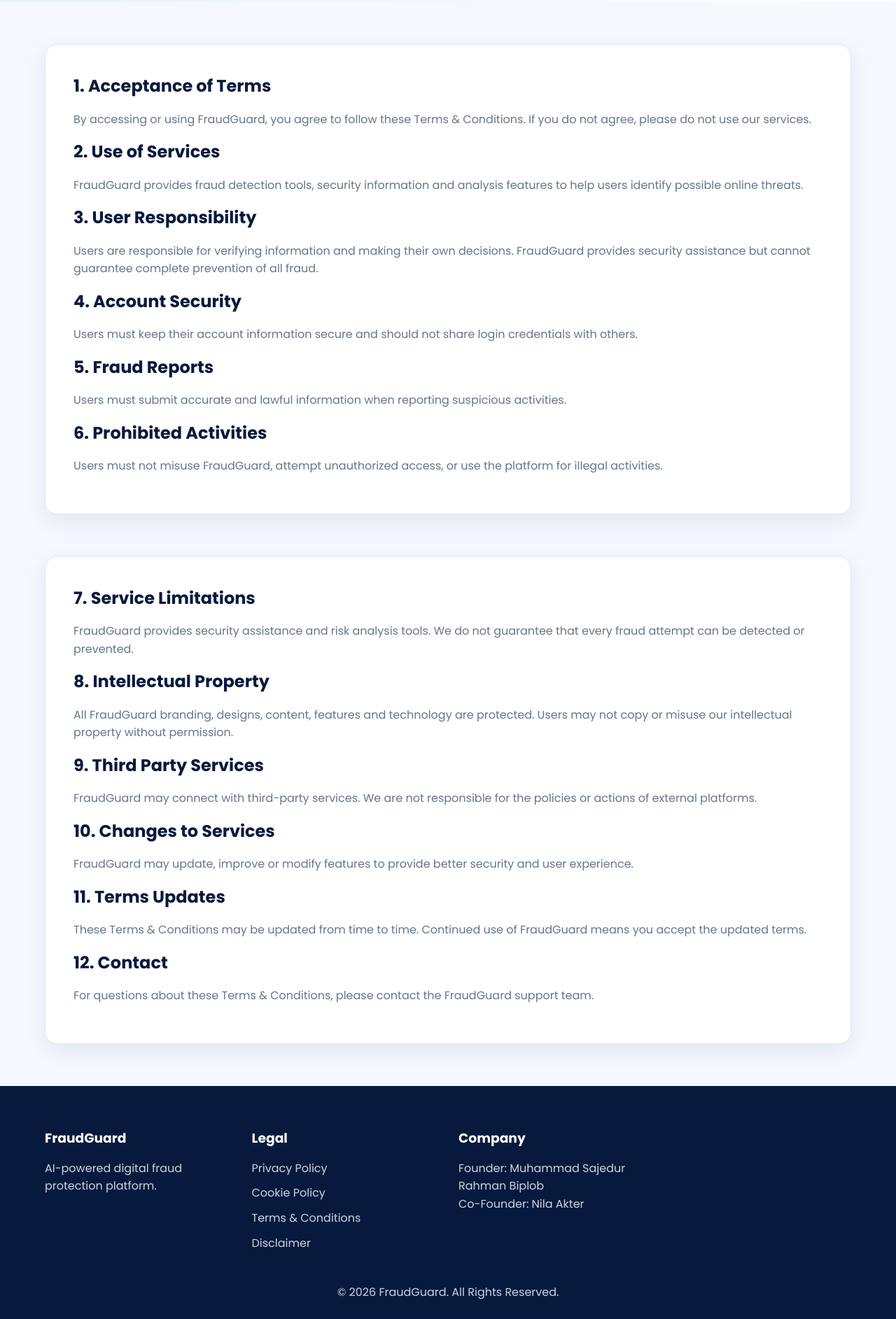
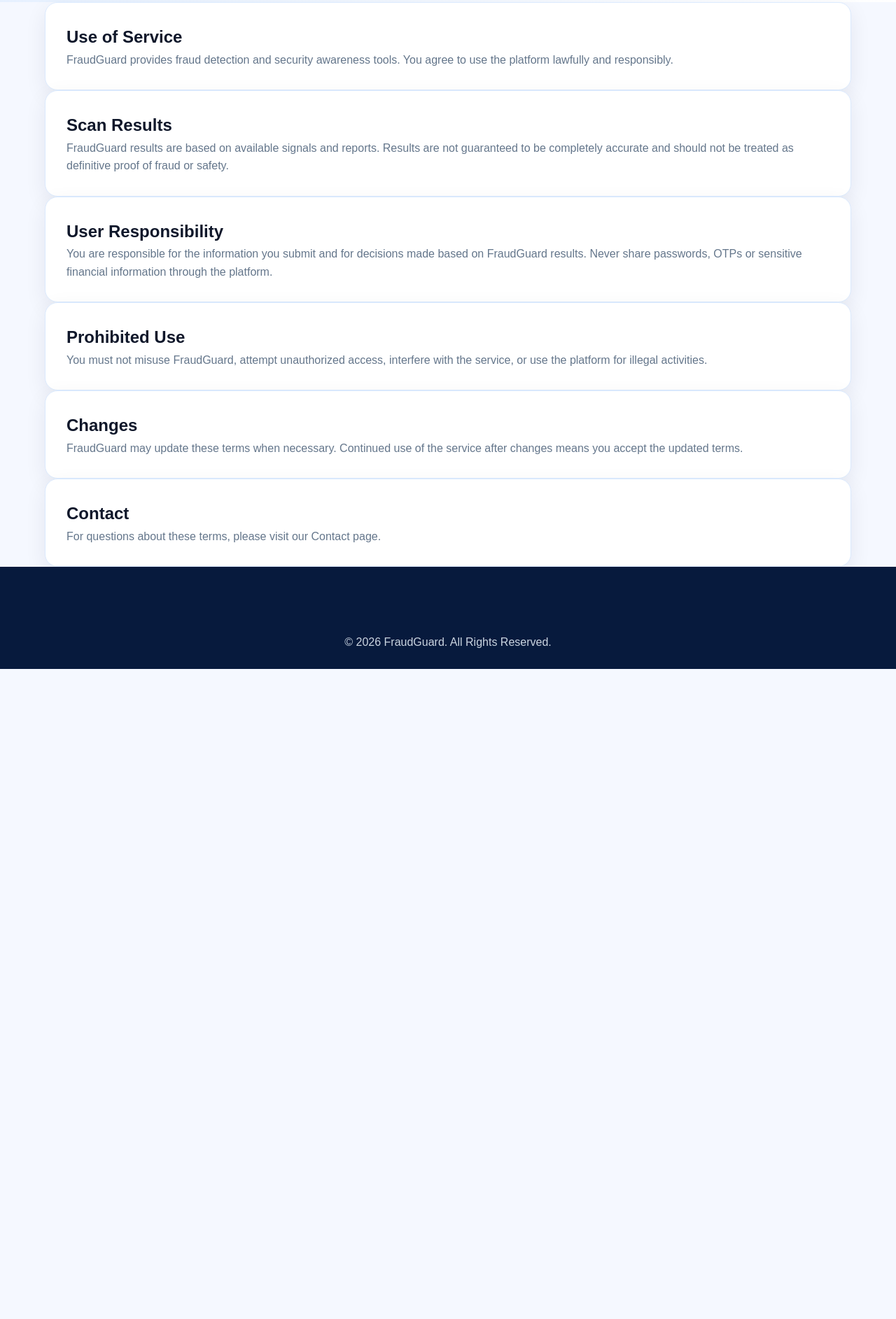
Before and after one commit to fruadguard/fruadguard, a plain HTML site: page terms.html in a window 1280 px wide. Shown: the part 392-2277 px from the top of the page at 70% size. After the commit the page ends 1348 px from the top, so only its background shows below. Drawn offline with Linux system fonts and the light colour scheme.

Commit message:
Update terms.html

```diff
--- a/terms.html
+++ b/terms.html
@@ -1,390 +1,162 @@
 <!DOCTYPE html>
-
 <html lang="en">
 
 <head>
 
 <meta charset="UTF-8">
 
-<meta name="viewport" content="width=device-width, initial-scale=1.0">
+<meta name="viewport"
+content="width=device-width, initial-scale=1.0">
 
-<title>Terms & Conditions - FraudGuard</title>
-
-<meta name="description" content="FraudGuard Terms and Conditions for using our platform and services.">
+<title>Terms & Conditions | FraudGuard</title>
 
 <link rel="stylesheet" href="style.css">
 
-<link href="https://fonts.googleapis.com/css2?family=Poppins:wght@400;500;600;700&display=swap" rel="stylesheet">
-
 </head>
 
-
 <body>
-
 
 <header class="navbar">
 
 <div class="container">
 
-
 <a href="index.html" class="logo">
 Fraud<span>Guard</span>
 </a>
 
-
-
 <ul class="nav-menu">
 
-
-<li>
-<a href="index.html">Home</a>
-</li>
-
-
-<li>
-<a href="features.html">Features</a>
-</li>
-
-
-<li>
-<a href="scanner.html">Scanner</a>
-</li>
-
-
-<li>
-<a href="report.html">Report</a>
-</li>
-
-
-<li>
-<a href="contact.html">Contact</a>
-</li>
-
+<li><a href="index.html">Home</a></li>
+<li><a href="features.html">Features</a></li>
+<li><a href="scanner.html">Scanner</a></li>
+<li><a href="report.html">Report</a></li>
+<li><a href="about.html">About</a></li>
+<li><a href="contact.html">Contact</a></li>
 
 </ul>
 
-
-
 <div class="nav-actions">
 
+<a href="login.html" class="nav-btn">Login</a>
 
-<a href="login.html" class="nav-btn">
-Login
-</a>
-
-
-<a href="register.html" class="nav-btn">
-Register
-</a>
-
+<a href="register.html" class="nav-btn">Register</a>
 
 </div>
-
 
 </div>
 
 </header>
 
 
-
-
 <section class="hero">
 
 <div class="container">
 
-
 <div class="hero-content">
 
-
 <h1>
-Terms &
-<span>Conditions</span>
+Terms <span>& Conditions</span>
 </h1>
 
+<p>
+Please read these terms before using FraudGuard.
+</p>
+
+</div>
+
+</div>
+
+</section>
+
+
+<section>
+
+<div class="container">
+
+<div class="card">
+
+<h2>Use of Service</h2>
 
 <p>
-Please read these terms before using FraudGuard services.
+FraudGuard provides fraud detection and security awareness tools. You agree to use the platform lawfully and responsibly.
 </p>
-
 
 </div>
 
 
-</div>
+<div class="card">
 
-</section>
-<section>
-
-<div class="container">
-
-
-<div class="policy-box">
-
-
-<h2>
-1. Acceptance of Terms
-</h2>
-
+<h2>Scan Results</h2>
 
 <p>
-By accessing or using FraudGuard, you agree to follow these Terms & Conditions. If you do not agree, please do not use our services.
+FraudGuard results are based on available signals and reports. Results are not guaranteed to be completely accurate and should not be treated as definitive proof of fraud or safety.
 </p>
-
-
-
-<h2>
-2. Use of Services
-</h2>
-
-
-<p>
-FraudGuard provides fraud detection tools, security information and analysis features to help users identify possible online threats.
-</p>
-
-
-
-<h2>
-3. User Responsibility
-</h2>
-
-
-<p>
-Users are responsible for verifying information and making their own decisions. FraudGuard provides security assistance but cannot guarantee complete prevention of all fraud.
-</p>
-
-
-
-<h2>
-4. Account Security
-</h2>
-
-
-<p>
-Users must keep their account information secure and should not share login credentials with others.
-</p>
-
-
-
-<h2>
-5. Fraud Reports
-</h2>
-
-
-<p>
-Users must submit accurate and lawful information when reporting suspicious activities.
-</p>
-
-
-
-<h2>
-6. Prohibited Activities
-</h2>
-
-
-<p>
-Users must not misuse FraudGuard, attempt unauthorized access, or use the platform for illegal activities.
-</p>
-
-
 
 </div>
 
 
-</div>
+<div class="card">
 
-</section>
-<section>
-
-<div class="container">
-
-
-<div class="policy-box">
-
-
-<h2>
-7. Service Limitations
-</h2>
-
+<h2>User Responsibility</h2>
 
 <p>
-FraudGuard provides security assistance and risk analysis tools. We do not guarantee that every fraud attempt can be detected or prevented.
+You are responsible for the information you submit and for decisions made based on FraudGuard results. Never share passwords, OTPs or sensitive financial information through the platform.
 </p>
-
-
-
-<h2>
-8. Intellectual Property
-</h2>
-
-
-<p>
-All FraudGuard branding, designs, content, features and technology are protected. Users may not copy or misuse our intellectual property without permission.
-</p>
-
-
-
-<h2>
-9. Third Party Services
-</h2>
-
-
-<p>
-FraudGuard may connect with third-party services. We are not responsible for the policies or actions of external platforms.
-</p>
-
-
-
-<h2>
-10. Changes to Services
-</h2>
-
-
-<p>
-FraudGuard may update, improve or modify features to provide better security and user experience.
-</p>
-
-
-
-<h2>
-11. Terms Updates
-</h2>
-
-
-<p>
-These Terms & Conditions may be updated from time to time. Continued use of FraudGuard means you accept the updated terms.
-</p>
-
-
-
-<h2>
-12. Contact
-</h2>
-
-
-<p>
-For questions about these Terms & Conditions, please contact the FraudGuard support team.
-</p>
-
-
 
 </div>
 
 
+<div class="card">
+
+<h2>Prohibited Use</h2>
+
+<p>
+You must not misuse FraudGuard, attempt unauthorized access, interfere with the service, or use the platform for illegal activities.
+</p>
+
+</div>
+
+
+<div class="card">
+
+<h2>Changes</h2>
+
+<p>
+FraudGuard may update these terms when necessary. Continued use of the service after changes means you accept the updated terms.
+</p>
+
+</div>
+
+
+<div class="card">
+
+<h2>Contact</h2>
+
+<p>
+For questions about these terms, please visit our
+<a href="contact.html">Contact page</a>.
+</p>
+
+</div>
+
 </div>
 
 </section>
+
+
 <footer class="footer">
 
 <div class="container">
 
-
-<div class="footer-box">
-
-
-<div>
-
-<h3>
-FraudGuard
-</h3>
-
-
-<p>
-AI-powered digital fraud protection platform.
+<p class="copyright">
+© 2026 FraudGuard. All Rights Reserved.
 </p>
-
-
-</div>
-
-
-
-
-<div>
-
-<h3>
-Legal
-</h3>
-
-
-<ul class="footer-links">
-
-
-<li>
-<a href="privacy-policy.html">
-Privacy Policy
-</a>
-</li>
-
-
-<li>
-<a href="cookie-policy.html">
-Cookie Policy
-</a>
-</li>
-
-
-<li>
-<a href="terms.html">
-Terms & Conditions
-</a>
-</li>
-
-
-<li>
-<a href="disclaimer.html">
-Disclaimer
-</a>
-</li>
-
-
-</ul>
-
-
-</div>
-
-
-
-
-<div>
-
-<h3>
-Company
-</h3>
-
-
-<p>
-Founder: Muhammad Sajedur Rahman Biplob
-</p>
-
-
-<p>
-Co-Founder: Nila Akter
-</p>
-
-
-</div>
-
-
-
-</div>
-
-
-
-
-<p class="copyright">
-
-© 2026 FraudGuard. All Rights Reserved.
-
-</p>
-
 
 </div>
 
 </footer>
 
-
-
 <script src="script.js"></script>
-
 
 </body>
 
```
